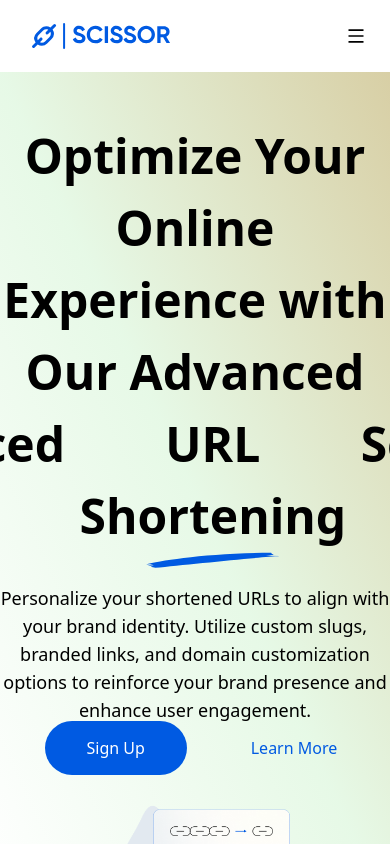
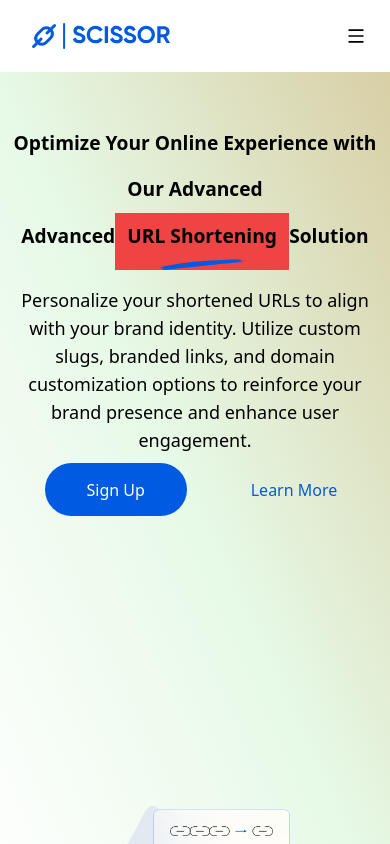
Before and after one commit to mufidat3250/SCISSOR, a React (Vite) app: page / in a window 390 px wide. Built offline with nearby package versions, Linux system fonts and the light colour scheme.

Commit message:
scissors completed

```diff
--- a/src/Components/atoms/Input/index.tsx
+++ b/src/Components/atoms/Input/index.tsx
@@ -12,8 +12,7 @@ type inputProp = {
 
 const Input = ({placeholder, showPassword, setShowPassword, otherClass, icon, label}:inputProp) => {
 
-
-        return (
+    return (
            <div>
              {label && <p className='mb-2'>{label}</p>}
         <div className={`inputWrapper ${otherClass}`}>
--- a/src/Components/molecules/Navbar/index.tsx
+++ b/src/Components/molecules/Navbar/index.tsx
@@ -37,7 +37,9 @@ const NavBar = () => {
 
         <div className='nav-bar-wrapper'>
         <div className='nav-bar container'>
+        <Link to='/'>
         <Logo color={'#005AE2'}/>
+        </Link>
          <ul className='tab-wrapper'>
         {tabs.map(({title, link}, index)=> <li className={`${index === active ? '!text-[#0065FE]' :''}`} onClick={()=> setActive(index)} key={index}>
             <a href={link}>{title}</a>
--- a/src/Components/organisms/Hero/index.tsx
+++ b/src/Components/organisms/Hero/index.tsx
@@ -10,17 +10,17 @@ const Hero = () => {
                 <p>Optimize Your Online Experience with Our Advanced</p>
                 <div className='advance flex'>
                 <p>Advanced </p>
-                <div className='m-0 flex flex-col justify-center items-center max-w-96'>
+                <div className='m-0 flex flex-col justify-center items-center bg-red-500 w-fit md:max-w-96'>
                     <p> URL Shortening </p>
                     <img src="/vectors/shortner.svg" alt="" className='max-w-[50%]' />
                 </div>
                 <p> Solution </p>
                 </div>
             </header>
-            <div className='max-w-[48.512rem] mx-auto text-center text-lg mt-4 mb-[2rem] max-h-[6.5625rem]'>
+            <div className='desc'>
                 <p>Personalize your shortened URLs to align with your brand identity. Utilize custom slugs, branded links, and domain customization options to reinforce your brand presence and enhance user engagement.</p>
             </div>
-            <div className='flex justify-center items-center gap-[3.5rem]'>
+            <div className='btn-wrap'>
                 <div className='w-[8.875rem]' onClick={()=> navigate('/signup')}>
                 <Button otherClass='bg-primary text-base' title='Sign Up'/>
                 </div>
--- a/src/Components/organisms/Hero/style.scss
+++ b/src/Components/organisms/Hero/style.scss
@@ -3,13 +3,18 @@
     header{
         @apply flex justify-center items-center flex-col font-semibold mt-[3rem] leading-[4.5rem];
         p{
-             @apply text-[3rem] text-center;
+             @apply text-[1.2rem] md:text-[1.8rem] leading-[2.9rem] lg:text-[2.5rem] xl:text-[3rem] text-center;
          }
          .advance{
-            @apply flex gap-[0.9rem];
+            @apply flex  md:gap-[0.9rem];
          }
     }
-
+    .desc{
+        @apply max-w-[48.512rem] mx-auto text-center text-lg mt-4 mb-[2rem] max-h-[6.5625rem] px-5;
+    }
+    .btn-wrap{
+        @apply  flex justify-center items-center gap-[3.5rem] mt-10 md:mt-0;
+    }
     .seamless{
         @apply absolute bottom-0 w-full;
     }
--- a/src/Components/organisms/Possibilities/style.scss
+++ b/src/Components/organisms/Possibilities/style.scss
@@ -1,11 +1,11 @@
 .posibility{
-    @apply  flex justify-between items-center;
+    @apply  flex justify-between flex-col md:flex-row md:items-center;
 
     .header{
-        @apply max-w-[21.0625rem] text-[2.5rem] py-[3.875rem];
+        @apply max-w-[21.0625rem] text-[2.5rem] py-[2rem] md:py-[3.875rem];
     }
     .users{
-        @apply gap-[4.5rem] flex;
+        @apply gap-[1.5rem] md:gap-[4.5rem] grid grid-cols-2 md:grid-cols-4;
 
         .user{
             @apply text-[#141414];
@@ -19,7 +19,7 @@
     }
 }
 .scissors{
-    @apply flex justify-between py-32;
+    @apply flex justify-between gap-10 flex-col xl:flex-row py-32 ;
 
     .why{
         @apply flex gap-4;
@@ -32,11 +32,11 @@
             @apply text-[2.5rem] leading-10 mb-4;
         }
         p{
-            @apply max-w-[23.125rem];
+            @apply max-w-[38rem] xl:max-w-[23.125rem];
         }
     }
     .urls{
-        @apply grid grid-cols-2;
+        @apply grid sm:grid-cols-2;
         row-gap: 4rem;
         column-gap: 1.75rem;
         h1{
```
